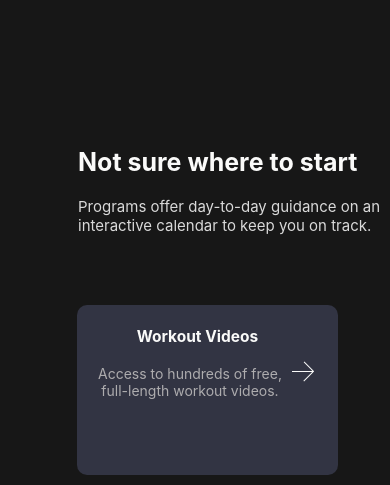
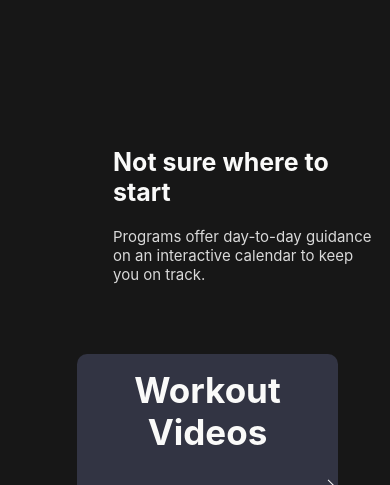
Before and after one commit to Illiashub/workot, a plain HTML site: page index.html in a window 390 px wide. Shown: the part 566-1051 px from the top of the page. Drawn offline with Linux system fonts and the light colour scheme.

Commit message:
almost completed mobile version

```diff
--- a/media.css
+++ b/media.css
@@ -24,6 +24,10 @@
     right: 50px;
     }
 
+    .nav{
+        display: none;
+    }
+
    .header__block__text{
     /* position: absolute;
     left: 50px; */
@@ -44,8 +48,8 @@
 .promo__img{
     width: 200px;
     position: absolute;
-    left: 450px;
-    top: 30px;
+    left: 460px;
+    top: 33px;
 
 }
 
@@ -193,13 +197,13 @@
 }
 
 .programs__title{
-    padding-left: 45px;
+    padding-left: 80px;
     font-size: 25px;
 
 }
 
 .programs__title__text{
-    padding-left: 45px;
+    padding-left: 80px;
     font-size: 15px;
     color: #d9d9d9;
 
@@ -215,15 +219,23 @@
 .programs__flex{
     display: flex;
     flex-direction: column;
+}
 
 
+.programs__block__title{
+    text-align: center;
+    font-size: 35px;
+    padding: 15px 0 0 0;
+    margin: 0;
+}
+
+.programs__block__text{
+    font-size: 20px;
 
 }
 
-.programs__block__title{
-
-    font-size: 15.5px;
-    padding-top: 6px;
+.arrows__flex{
+    padding-top: 15px;
 }
 
  /* BLOG */
@@ -233,9 +245,7 @@
     width: 100%;
  }
 
- .blog__item__title{
 
- }
 
 .blog__list{
    flex-direction: column;
--- a/style.css
+++ b/style.css
@@ -35,9 +35,7 @@ html{
     margin: 0;
     }
 
-    .nav{
-        display: none;
-    }
+
 
     .nav__list__item{
         list-style-type: none;
```
